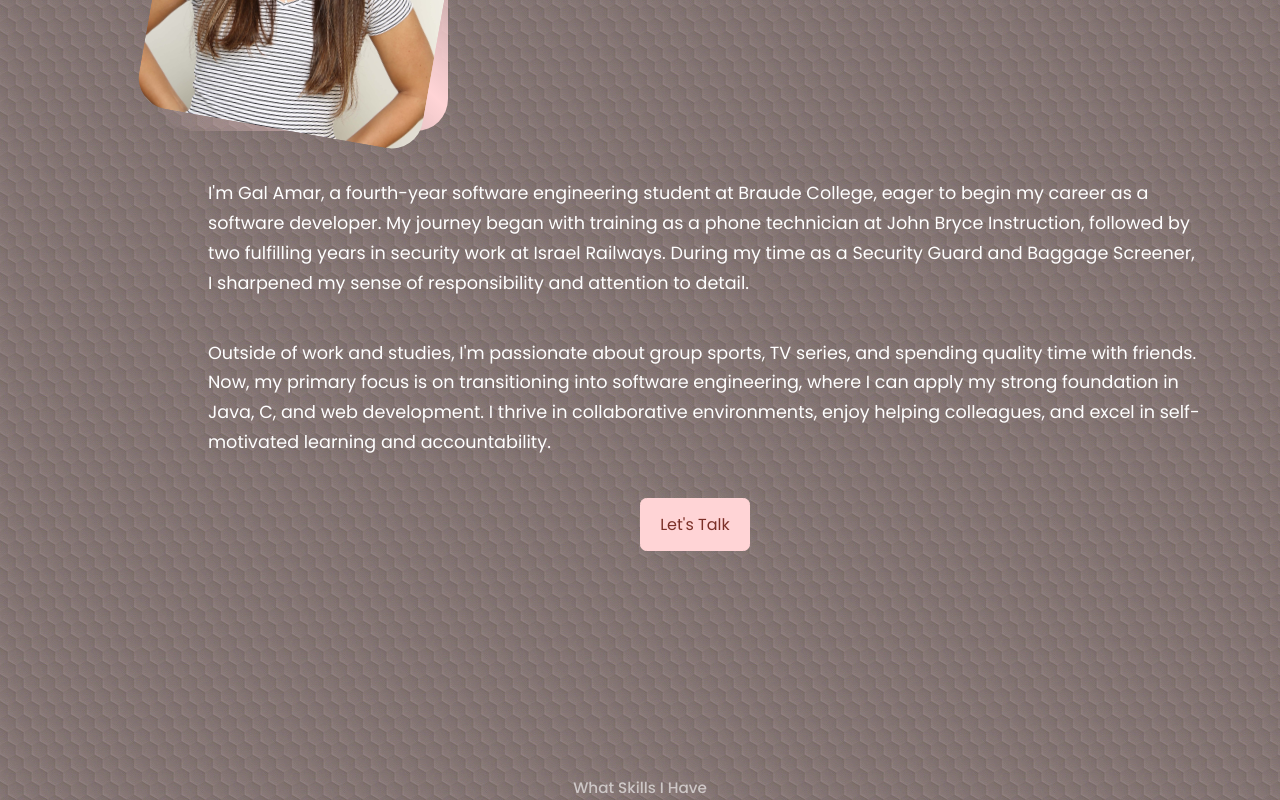
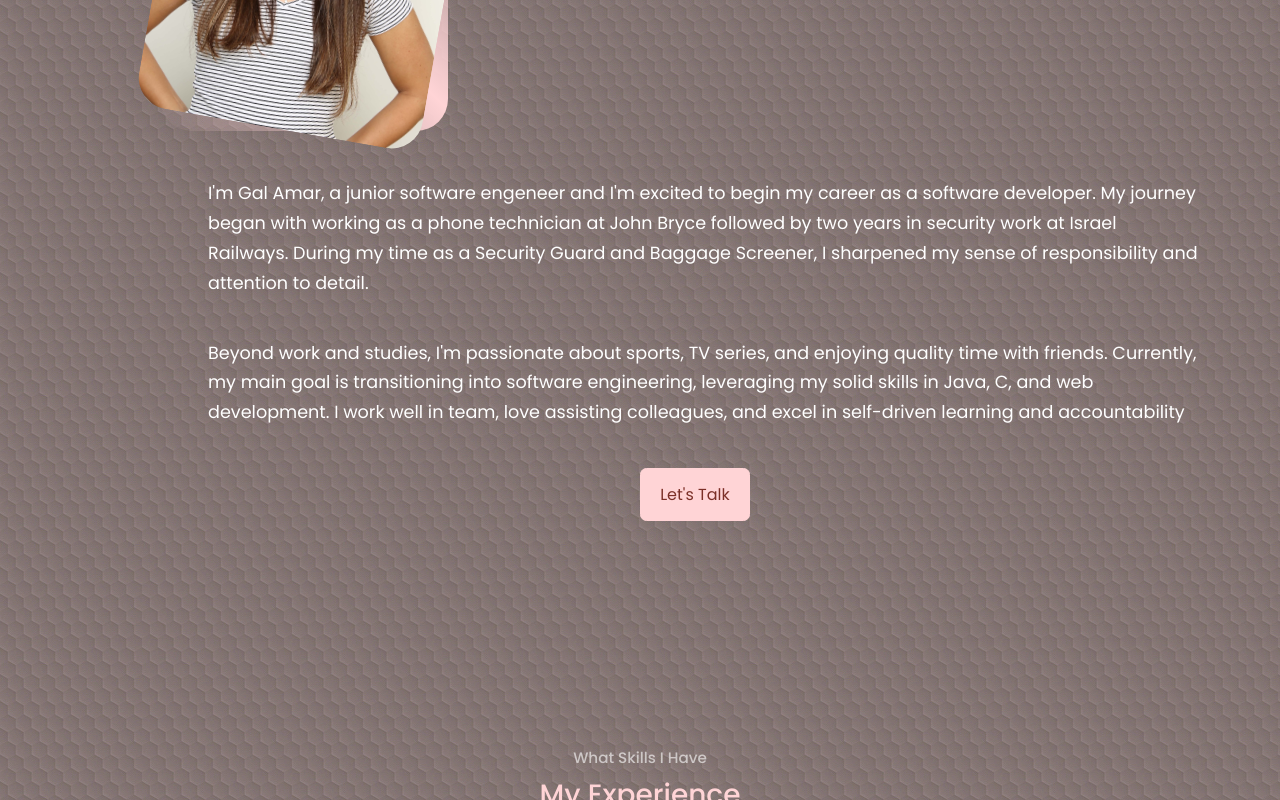
Before and after one commit to Gal-Amar/portfolio-website, a React (Create React App) app: page / in a window 1280 px wide. Shown: the part 1328-2128 px from the top of the page. Built offline with nearby package versions, Linux system fonts and the light colour scheme.

Commit message:
About me update

```diff
--- a/src/components/about/About.jsx
+++ b/src/components/about/About.jsx
@@ -41,18 +41,17 @@ const About = () => {
       </div>
       <div className="container about_me_p">
         <p>
-        I'm Gal Amar, a fourth-year software engineering student at Braude College,
-        eager to begin my career as a software developer. My journey began with training
-        as a phone technician at John Bryce Instruction, followed by two fulfilling years
-        in security work at Israel Railways. During my time as a Security Guard and Baggage
-        Screener, I sharpened my sense of responsibility and attention to detail.
+        I'm Gal Amar, a junior software engeneer and I'm excited to begin my career as a
+        software developer. My journey began with working as a phone technician at John Bryce
+        followed by two years in security work at Israel Railways.
+        During my time as a Security Guard and Baggage Screener, I sharpened my sense of
+        responsibility and attention to detail.
         </p>
         <p>
-        Outside of work and studies, I'm passionate about group sports, TV series, and spending
-        quality time with friends. Now, my primary focus is on transitioning into software
-        engineering, where I can apply my strong foundation in Java, C, and web development.
-        I thrive in collaborative environments, enjoy helping colleagues, and excel in self-motivated
-        learning and accountability.
+        Beyond work and studies, I'm passionate about sports, TV series, and enjoying quality time
+        with friends. Currently, my main goal is transitioning into software engineering, leveraging
+        my solid skills in Java, C, and web development. I work well in team, love assisting colleagues,
+        and excel in self-driven learning and accountability
         </p>
         <a href='#contact' className='btn btn-primary'>Let's Talk</a>
       </div>
--- a/src/components/header/Header.jsx
+++ b/src/components/header/Header.jsx
@@ -10,7 +10,7 @@ const Header = () => {
       <div className="container header_container">
         <h4>Hello I'm</h4>
         <h1>Gal Amar</h1>
-        <h4 className='text-light'>Software Engineering Student</h4>
+        <h4 className='text-light'>Software Developer</h4>
         <CTA />
         <div className="me">
           <img src={ME} alt='me' />
```
Also changed, not shown: 1 other file (tests, documents, lock files or other folders).
